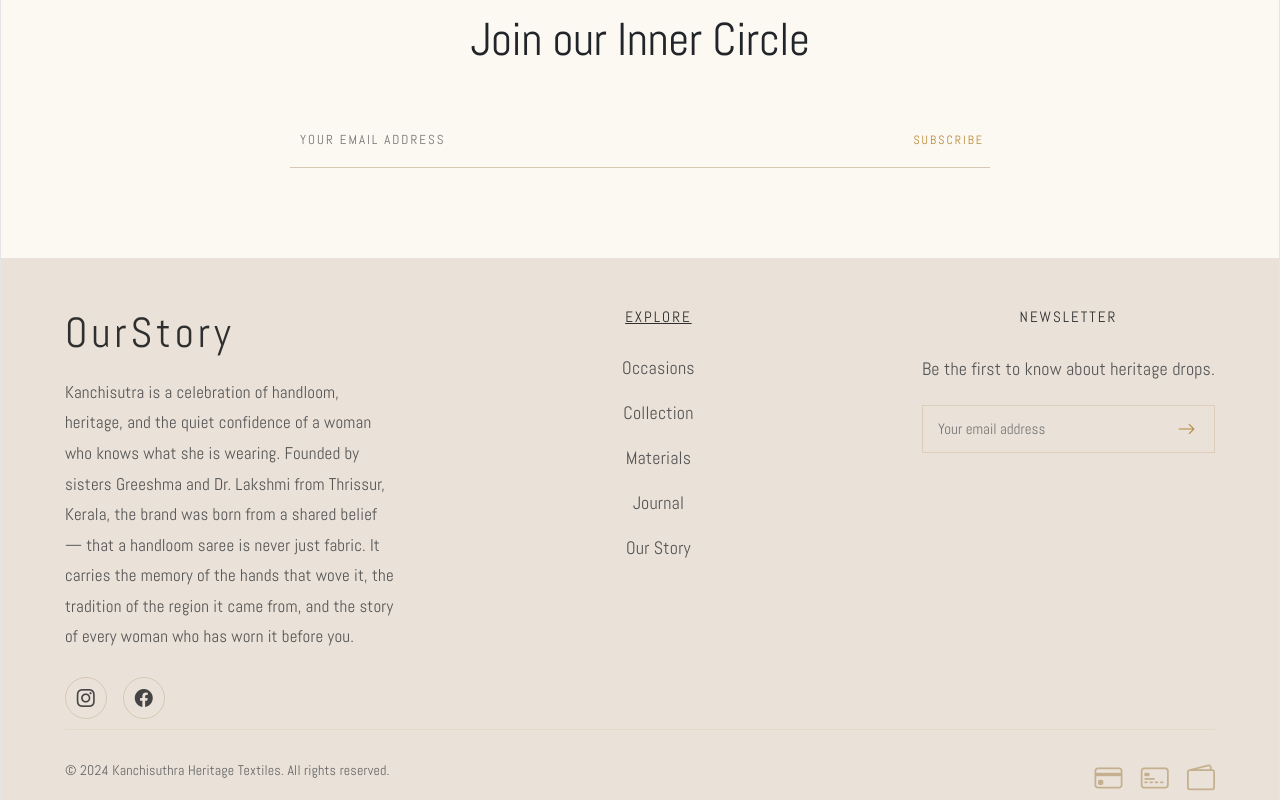
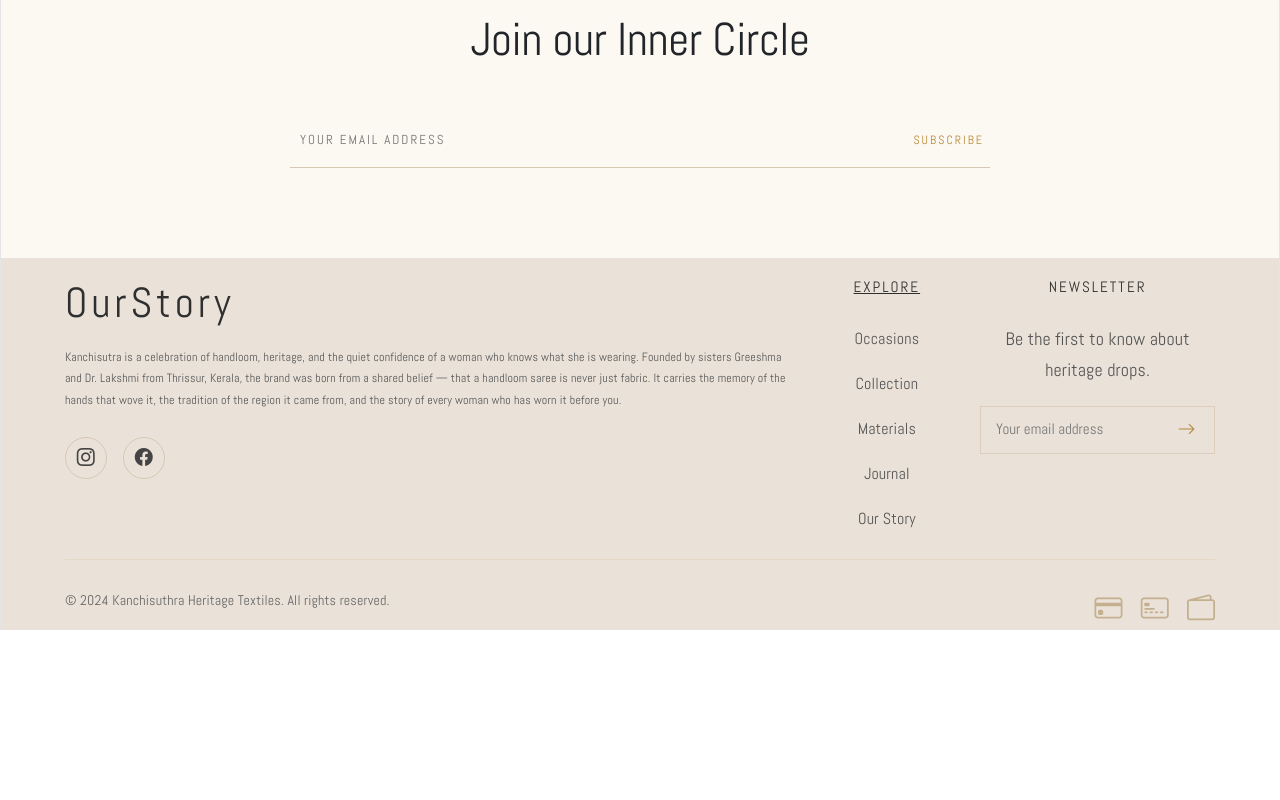
Before and after one commit to AbhineshAs/kanchisuthra1, a React (Vite) app: page /journal/the-thread-of-kanchi in a window 1280 px wide. Shown: the part 7091-7891 px from the top of the page. After the commit the page ends 7721 px from the top, so only its background shows below. Built offline with nearby package versions, Linux system fonts and the light colour scheme; no server answers.

Commit message:
footer ui fix

```diff
--- a/src/components/footer/footer.css
+++ b/src/components/footer/footer.css
@@ -1,7 +1,7 @@
 .footer {
     background: #eae2d9;
     color: #2f2f2f;
-    padding: 50px 0 0;
+    padding: 20px 0 0;
 }
 
 .footer-container {
@@ -27,10 +27,10 @@
 }
 
 .footer-brand p {
-    font-size: 17px;
+    font-size: 12px;
     line-height: 1.8;
     color: #555;
-    max-width: 330px;
+    /* max-width: 330px; */
     text-align: left;
 }
 
@@ -94,6 +94,7 @@
 }
 
 .footer-links a {
+    font-size: 16px;
     text-decoration: none;
     color: #555;
     transition: .3s;
```
